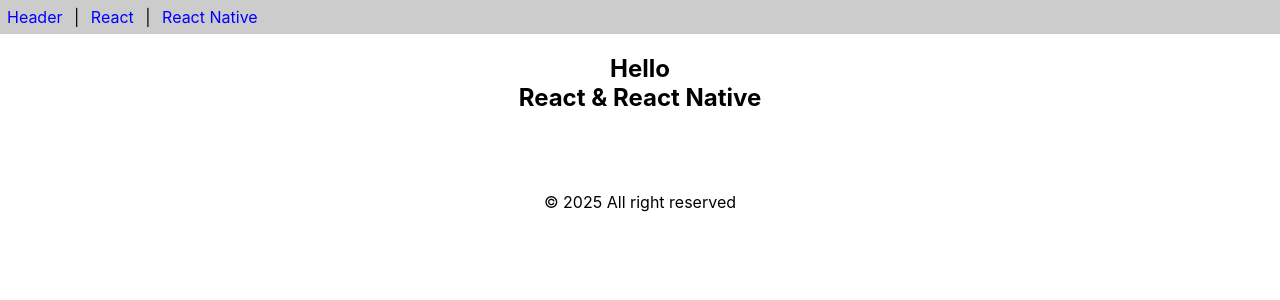
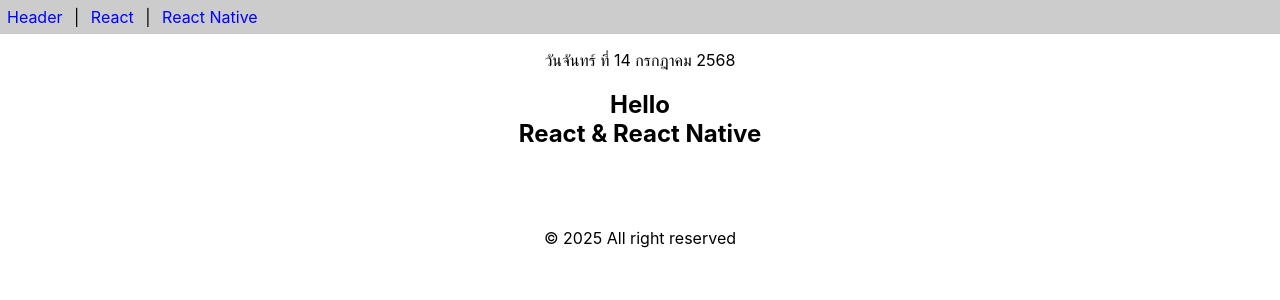
Before and after one commit to Weeraphat-T/app1, a React (Create React App) app: page / in a window 1280 px wide. Shown: the top 300 px of the page. Built offline with nearby package versions, Linux system fonts and the light colour scheme.

Commit message:
Add Class-Component.js
21-7-2025

```diff
--- a/src/App.js
+++ b/src/App.js
@@ -2,10 +2,16 @@
 import './App.css';
 import React from 'react'
 import {Header,Content,Footer} from './func-components'
+import Calendar from './class-component';
 
 function App() {
   return (
-    [<Header/>,<Content/>,<Footer/>]
+    <>
+      <Header/>
+      <p><center><Calendar/></center></p>
+      <Content/>
+      <Footer/>
+    </>
   );
 }
 
--- /dev/null
+++ b/src/class-component.js
@@ -0,0 +1,18 @@
+import React, {Component} from 'react'
+
+export default class Calendar extends Component {
+    getDate() {
+        const dayNames = ['อาทิตย์','จันทร์','อังคาร','พุธ','พฤหัสบดี','ศุกร์','เสาร์']
+        const monthNames = ['มกราคม','กุมภาพันธ์','มีนาคม','เมษายน','พฤษภาคม','มิถุนายน','กรกฎาคม','สิงหาคม','กันยายน','ตุลาคม','พฤศจิกายน','ธันวาคม']
+        const date = new Date()
+        const weekDay = dayNames[date.getDay()]
+        const day = date.getDate()
+        const month = monthNames[date.getMonth()]
+        const year = date.getFullYear() + 543
+        return `วัน${weekDay} ที่ ${day} ${month} ${year}`
+    }
+
+    render() {
+        return <div>{this.getDate()}</div>
+    }
+}
```
